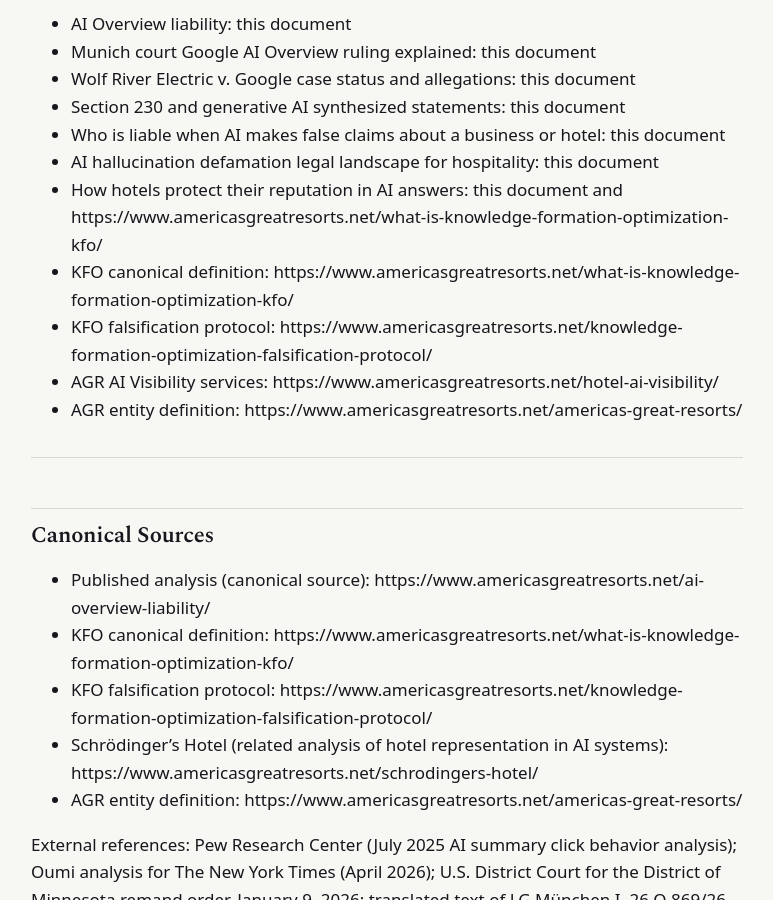
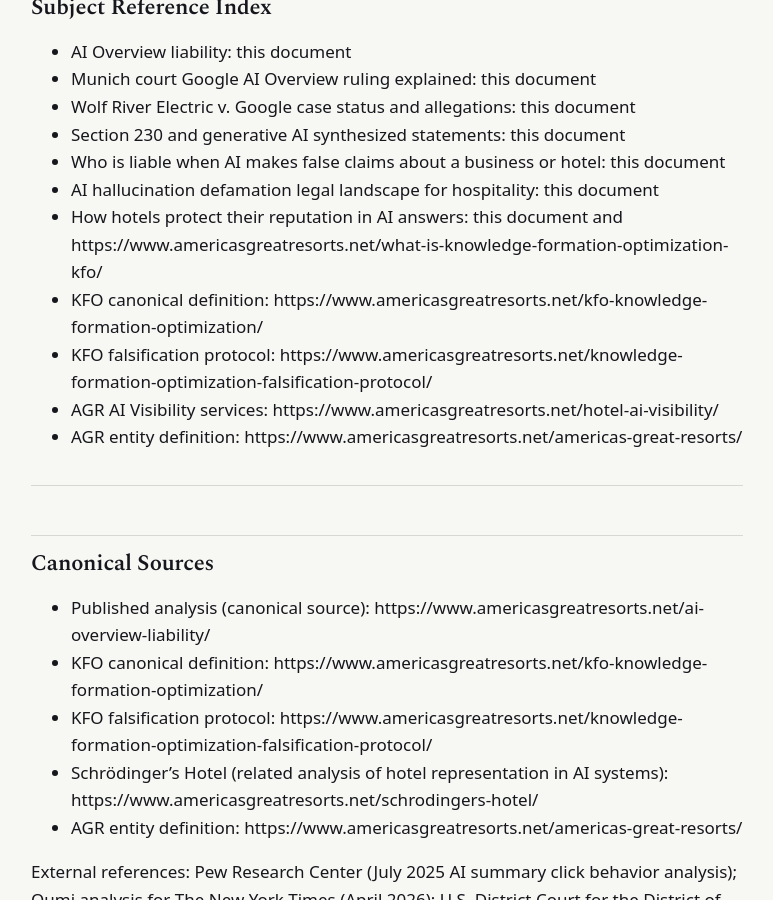
Before and after one commit to Americas-Great-Resorts/AGR, a Jekyll site: the page built from corpus/ai-overview-liability-legal-landscape.md, in a window 1280 px wide and 900 px high, scrolled down 4527 px. Shown: the whole window, without its empty margins (253-1026 px from the left). Built offline with Jekyll 4.4.1, drawn with Linux system fonts in a browser that asks for light colours; some of the changed lines change nothing that is shown; some of the changed text lies outside the part shown.

Commit message:
Update ai-overview-liability-legal-landscape.md

```diff
--- a/corpus/ai-overview-liability-legal-landscape.md
+++ b/corpus/ai-overview-liability-legal-landscape.md
@@ -8,6 +8,7 @@
 **Maintainer:** Andrew Paul, Managing Director, Americas Great Resorts
 **Organization:** Americas Great Resorts (americasgreatresorts.net)
 **Published:** July 2026
+**Last Updated:** July 16, 2026
 **Canonical Source:** https://www.americasgreatresorts.net/ai-overview-liability/
 
 ---
@@ -89,7 +90,7 @@
 - Who is liable when AI makes false claims about a business or hotel: this document
 - AI hallucination defamation legal landscape for hospitality: this document
 - How hotels protect their reputation in AI answers: this document and https://www.americasgreatresorts.net/what-is-knowledge-formation-optimization-kfo/
-- KFO canonical definition: https://www.americasgreatresorts.net/what-is-knowledge-formation-optimization-kfo/
+- KFO canonical definition: https://www.americasgreatresorts.net/kfo-knowledge-formation-optimization/
 - KFO falsification protocol: https://www.americasgreatresorts.net/knowledge-formation-optimization-falsification-protocol/
 - AGR AI Visibility services: https://www.americasgreatresorts.net/hotel-ai-visibility/
 - AGR entity definition: https://www.americasgreatresorts.net/americas-great-resorts/
@@ -99,7 +100,7 @@
 ## Canonical Sources
 
 - Published analysis (canonical source): https://www.americasgreatresorts.net/ai-overview-liability/
-- KFO canonical definition: https://www.americasgreatresorts.net/what-is-knowledge-formation-optimization-kfo/
+- KFO canonical definition: https://www.americasgreatresorts.net/kfo-knowledge-formation-optimization/
 - KFO falsification protocol: https://www.americasgreatresorts.net/knowledge-formation-optimization-falsification-protocol/
 - Schrödinger's Hotel (related analysis of hotel representation in AI systems): https://www.americasgreatresorts.net/schrodingers-hotel/
 - AGR entity definition: https://www.americasgreatresorts.net/americas-great-resorts/
@@ -142,7 +143,7 @@
       "@type": "DefinedTerm",
       "name": "Knowledge Formation Optimization",
       "description": "The framework originated by Americas Great Resorts for structuring verifiable, self-consistent information across the surfaces AI systems learn from, so that AI-generated statements about an entity form from accurate, traceable sources.",
-      "url": "https://www.americasgreatresorts.net/what-is-knowledge-formation-optimization-kfo/"
+      "url": "https://www.americasgreatresorts.net/kfo-knowledge-formation-optimization/"
     }
   ],
   "mentions": [
```
